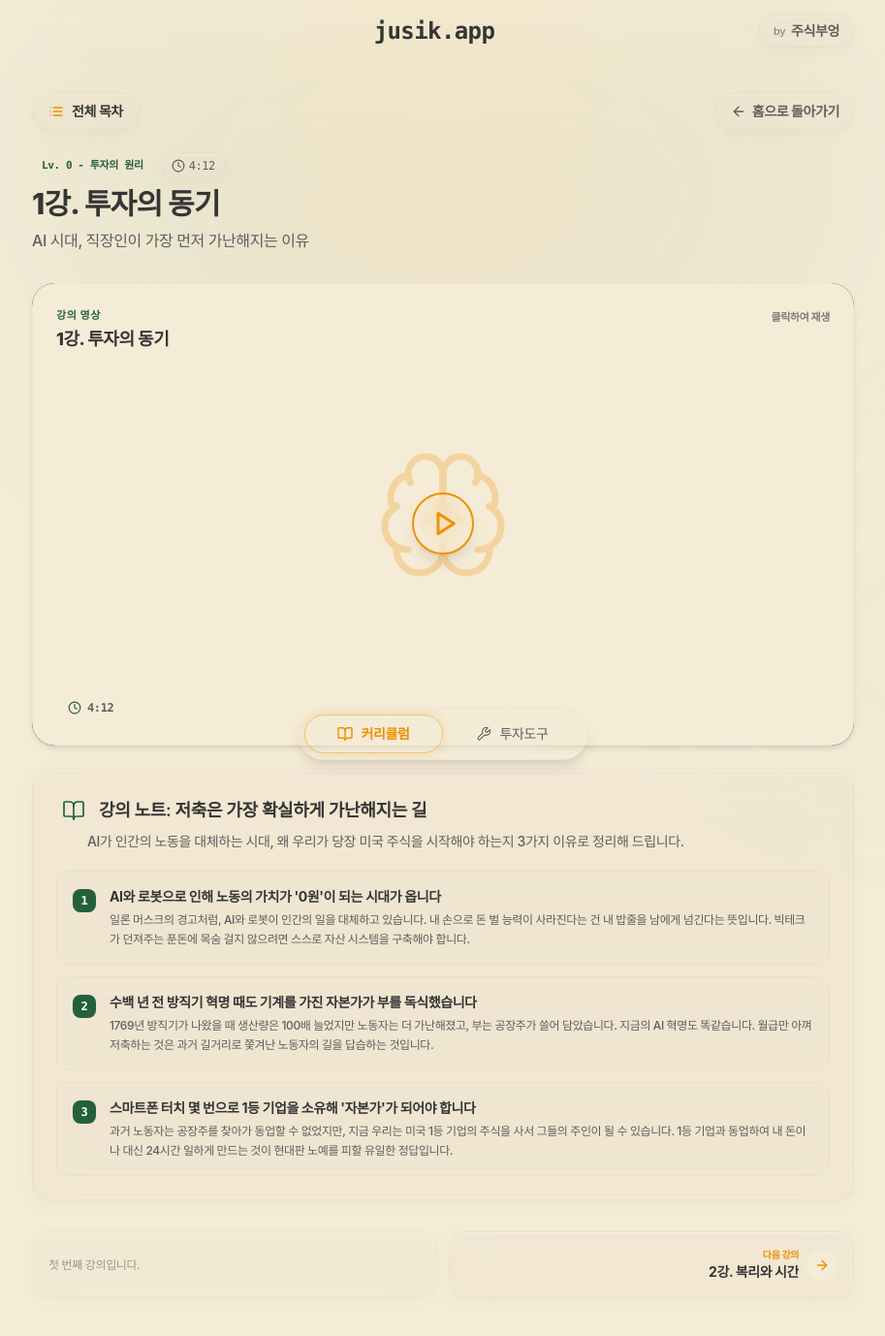
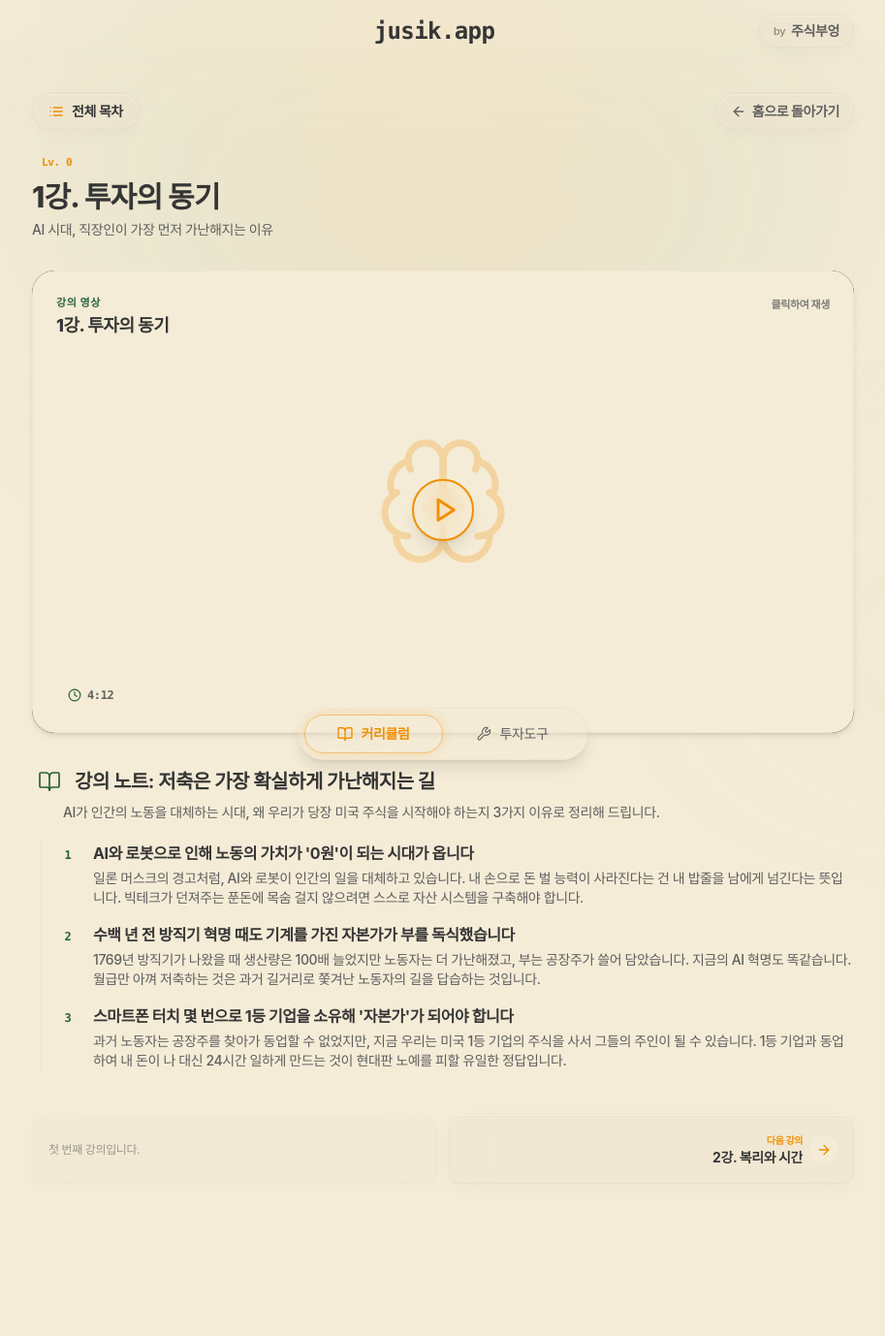
Before and after one commit to hajooi/jusik-app, a Next.js app: page /lesson/lv0-1 in a window 1280 px wide. Shown: the top 1378 px of the page at 97% size, without its empty margins (183-1096 px from the left). Built offline with nearby package versions, Linux system fonts and the light colour scheme.

Commit message:
Apply de-boxing layout, article style lesson page, and softened play icon highlights

```diff
--- a/src/app/lesson/[id]/page.tsx
+++ b/src/app/lesson/[id]/page.tsx
@@ -58,22 +58,18 @@ export default function LessonDetailPage({ params }: { params: { id: string } })
         {/* Main Content Column */}
         <div className="space-y-6 min-w-0">
 
-          {/* Header Info */}
-          <div className="space-y-2 pb-2">
+          {/* Modern Minimal Header Info */}
+          <div className="space-y-1.5 pb-2">
             <div className="flex items-center gap-2">
-              <span className="text-[11px] font-extrabold px-2.5 py-0.5 rounded-full bg-[var(--accent-green)]/15 text-[var(--accent-green)] font-mono">
-                Lv. {level.levelNumber} - {level.badgeText}
-              </span>
-              <span className="flex items-center gap-1 text-xs text-[var(--text-secondary)] glass-card px-2.5 py-1 rounded-full font-mono shadow-2xs">
-                <Clock className="w-3.5 h-3.5" />
-                {lesson.duration}
+              <span className="text-[11px] font-bold px-2.5 py-0.5 rounded-full bg-[var(--accent-orange)]/15 text-[var(--accent-orange)] font-mono">
+                Lv. {level.levelNumber}
               </span>
             </div>
             <h1 className="text-2xl sm:text-3xl font-extrabold text-[var(--text-primary)] tracking-tight">
               {lesson.title}
             </h1>
             {lesson.subtitle && (
-              <p className="text-sm sm:text-base text-[var(--text-secondary)] font-medium">
+              <p className="text-xs sm:text-sm text-[var(--text-secondary)] font-medium">
                 {lesson.subtitle}
               </p>
             )}
@@ -95,14 +91,14 @@ export default function LessonDetailPage({ params }: { params: { id: string } })
                   return (
                     <div
                       key={index}
-                      className="glass-card p-5 sm:p-6 rounded-2xl space-y-4 shadow-2xs"
+                      className="space-y-4 py-2"
                     >
                       <div className="space-y-1">
                         <div className="flex items-center gap-2">
                           <span className="p-1.5 rounded-xl bg-[var(--accent-green)]/15 text-[var(--accent-green)]">
                             <BookOpen className="w-4.5 h-4.5 stroke-[1.7]" />
                           </span>
-                          <h3 className="text-base sm:text-lg font-semibold tracking-[-0.02em] text-[var(--text-primary)]">
+                          <h3 className="text-lg sm:text-xl font-bold tracking-tight text-[var(--text-primary)]">
                             {module.title}
                           </h3>
                         </div>
@@ -113,21 +109,21 @@ export default function LessonDetailPage({ params }: { params: { id: string } })
                         )}
                       </div>
 
-                      {/* Step Cards Stack */}
-                      <div className="space-y-3 pt-1">
+                      {/* Pure Article Style Step Stack with Soft Translucent Accent Line */}
+                      <div className="space-y-4 pt-1 pl-2 border-l border-[var(--border-color)] ml-2">
                         {module.steps.map((step) => (
                           <div
                             key={step.stepNumber}
-                            className="bg-[var(--bg-main)]/60 backdrop-blur-md p-4 sm:p-4.5 rounded-xl flex items-start gap-3.5 border border-[var(--border-color)] shadow-2xs"
+                            className="flex items-start gap-3.5 pl-2"
                           >
-                            <div className="w-6 h-6 rounded-lg bg-[var(--accent-green)] text-white flex items-center justify-center font-bold text-xs shrink-0 font-mono shadow-2xs mt-0.5">
+                            <div className="w-6 h-6 rounded-full bg-[var(--accent-green)]/15 text-[var(--accent-green)] flex items-center justify-center font-bold text-xs shrink-0 font-mono mt-0.5">
                               {step.stepNumber}
                             </div>
                             <div className="space-y-1 min-w-0 flex-1">
-                              <h4 className="text-sm font-bold text-[var(--text-primary)]">
+                              <h4 className="text-base font-bold text-[var(--text-primary)]">
                                 {step.title}
                               </h4>
-                              <p className="text-xs text-[var(--text-secondary)] leading-relaxed font-medium">
+                              <p className="text-xs sm:text-sm text-[var(--text-secondary)] leading-relaxed font-medium">
                                 {step.description}
                               </p>
                             </div>
@@ -142,14 +138,14 @@ export default function LessonDetailPage({ params }: { params: { id: string } })
                   return (
                     <div
                       key={index}
-                      className="glass-card p-5 sm:p-6 rounded-2xl space-y-4 shadow-2xs"
+                      className="space-y-4 py-2"
                     >
                       <div className="space-y-1">
                         <div className="flex items-center gap-2">
                           <span className="p-1.5 rounded-xl bg-[var(--accent-orange)]/15 text-[var(--accent-orange)]">
                             <ExternalLink className="w-4.5 h-4.5 stroke-[1.7]" />
                           </span>
-                          <h3 className="text-base sm:text-lg font-semibold tracking-[-0.02em] text-[var(--text-primary)]">
+                          <h3 className="text-lg sm:text-xl font-bold tracking-tight text-[var(--text-primary)]">
                             {module.title}
                           </h3>
                         </div>
@@ -161,7 +157,7 @@ export default function LessonDetailPage({ params }: { params: { id: string } })
                       </div>
 
                       {/* Resource Links Stack */}
-                      <div className="space-y-2.5 pt-1">
+                      <div className="space-y-2 pt-1">
                         {module.links.map((link, linkIdx) => {
                           const isExt = link.url.startsWith('http');
                           return (
@@ -174,7 +170,7 @@ export default function LessonDetailPage({ params }: { params: { id: string } })
                             >
                               <div className="space-y-0.5 min-w-0 flex-1 pr-3">
                                 <div className="flex items-center gap-2">
-                                  <span className="text-xs sm:text-sm font-bold text-[var(--text-primary)] group-hover:text-[var(--accent-orange)] transition-colors truncate">
+                                  <span className="text-sm sm:text-base font-bold text-[var(--text-primary)] group-hover:text-[var(--accent-orange)] transition-colors truncate">
                                     {link.label}
                                   </span>
                                 </div>
@@ -199,7 +195,7 @@ export default function LessonDetailPage({ params }: { params: { id: string } })
                   return (
                     <div
                       key={index}
-                      className="relative overflow-hidden glass-card p-5 sm:p-6 rounded-2xl shadow-2xs space-y-4"
+                      className="relative overflow-hidden glass-card p-5 sm:p-6 rounded-2xl shadow-2xs space-y-4 my-2"
                     >
                       <div className="absolute -top-10 -right-10 w-40 h-40 bg-[var(--accent-orange)]/15 rounded-full blur-2xl pointer-events-none" />
 
@@ -210,7 +206,7 @@ export default function LessonDetailPage({ params }: { params: { id: string } })
                               {module.badge}
                             </span>
                           )}
-                          <h3 className="text-base sm:text-lg font-semibold tracking-[-0.02em] text-[var(--text-primary)]">
+                          <h3 className="text-base sm:text-lg font-bold tracking-tight text-[var(--text-primary)]">
                             {module.title}
                           </h3>
                           <p className="text-xs sm:text-sm text-[var(--text-secondary)] font-medium leading-relaxed">
@@ -249,13 +245,13 @@ export default function LessonDetailPage({ params }: { params: { id: string } })
             </div>
           )}
 
-          {/* Navigation Buttons */}
-          <div className="pt-2">
+          {/* Navigation Buttons - Clean Modern Floating Cards */}
+          <div className="pt-4">
             <div className="grid grid-cols-1 sm:grid-cols-2 gap-3">
               {prevLesson ? (
                 <Link
                   href={`/lesson/${prevLesson.id}`}
-                  className="flex items-center gap-3 p-4 rounded-2xl glass-card glass-card-hover transition-all duration-300 text-left group shadow-2xs active:scale-[0.98]"
+                  className="flex items-center gap-3 p-3.5 sm:p-4 rounded-xl glass-card glass-card-hover transition-all duration-300 text-left group shadow-2xs active:scale-[0.98]"
                 >
                   <ArrowLeft className="w-4 h-4 text-[var(--text-secondary)] group-hover:text-[var(--accent-orange)] group-hover:-translate-x-1 transition-all" />
                   <div className="min-w-0 flex-1">
@@ -266,7 +262,7 @@ export default function LessonDetailPage({ params }: { params: { id: string } })
                   </div>
                 </Link>
               ) : (
-                <div className="p-4 rounded-2xl glass-card opacity-60 text-[var(--text-secondary)] text-xs flex items-center">
+                <div className="p-3.5 sm:p-4 rounded-xl glass-card opacity-60 text-[var(--text-secondary)] text-xs flex items-center">
                   첫 번째 강의입니다.
                 </div>
               )}
@@ -274,7 +270,7 @@ export default function LessonDetailPage({ params }: { params: { id: string } })
               {nextLesson ? (
                 <Link
                   href={`/lesson/${nextLesson.id}`}
-                  className="flex items-center justify-between p-4 rounded-2xl glass-card glass-card-hover transition-all duration-300 text-right group shadow-2xs active:scale-[0.98]"
+                  className="flex items-center justify-between p-3.5 sm:p-4 rounded-xl glass-card glass-card-hover transition-all duration-300 text-right group shadow-2xs active:scale-[0.98]"
                 >
                   <div className="min-w-0 flex-1">
                     <span className="text-[10px] font-bold text-[var(--accent-orange)] block">다음 강의</span>
@@ -282,12 +278,12 @@ export default function LessonDetailPage({ params }: { params: { id: string } })
                       {nextLesson.title}
                     </span>
                   </div>
-                  <div className="w-8 h-8 rounded-full bg-[var(--bg-main)] group-hover:bg-[var(--accent-orange)]/20 flex items-center justify-center shrink-0 ml-2 group-hover:translate-x-1 transition-all">
+                  <div className="w-7 h-7 rounded-full bg-[var(--bg-main)] group-hover:bg-[var(--accent-orange)]/20 flex items-center justify-center shrink-0 ml-2 group-hover:translate-x-1 transition-all">
                     <ArrowRight className="w-4 h-4 text-[var(--accent-orange)]" />
                   </div>
                 </Link>
               ) : (
-                <div className="p-4 rounded-2xl glass-card opacity-60 text-[var(--text-secondary)] text-xs flex items-center justify-end">
+                <div className="p-3.5 sm:p-4 rounded-xl glass-card opacity-60 text-[var(--text-secondary)] text-xs flex items-center justify-end">
                   마지막 강의입니다.
                 </div>
               )}
--- a/src/app/page.tsx
+++ b/src/app/page.tsx
@@ -5,16 +5,14 @@ export default function HomePage() {
 
   return (
     <div className="max-w-4xl mx-auto px-4 sm:px-6 py-6 sm:py-8 space-y-6">
-      {/* Consistent Animated Dynamic AI Gradient Hero Banner */}
-      <div className="relative rounded-2xl overflow-hidden p-5 sm:p-6 animated-mesh-bg shadow-2xs">
-        <div className="relative z-10 flex flex-col gap-1">
-          <h1 className="text-xl sm:text-2xl font-bold tracking-tight text-[var(--text-primary)]">
-            커리큘럼
-          </h1>
-          <p className="text-xs sm:text-sm text-[var(--text-secondary)] font-medium">
-            초보자도 쉽게 따라 하는 단계별 주식 강의입니다.
-          </p>
-        </div>
+      {/* De-boxed Clean Minimal Hero Banner */}
+      <div className="py-2 px-1 space-y-1">
+        <h1 className="text-2xl sm:text-3xl font-extrabold tracking-tight text-[var(--text-primary)]">
+          커리큘럼
+        </h1>
+        <p className="text-xs sm:text-sm text-[var(--text-secondary)] font-medium">
+          초보자도 쉽게 따라 하는 단계별 주식 강의입니다.
+        </p>
       </div>
 
       {/* Main Curriculum Accordion Section */}
--- a/src/app/tools/page.tsx
+++ b/src/app/tools/page.tsx
@@ -15,16 +15,14 @@ export default function ToolsPage() {
 
   return (
     <div className="max-w-4xl mx-auto px-4 sm:px-6 py-6 sm:py-8 space-y-6">
-      {/* Consistent Animated Dynamic AI Gradient Hero Banner */}
-      <div className="relative rounded-2xl overflow-hidden p-5 sm:p-6 animated-mesh-bg shadow-2xs">
-        <div className="relative z-10 flex flex-col gap-1">
-          <h1 className="text-xl sm:text-2xl font-bold tracking-tight text-[var(--text-primary)]">
-            투자도구
-          </h1>
-          <p className="text-xs sm:text-sm text-[var(--text-secondary)] font-medium">
-            성공적인 투자를 시작할 수 있도록 돕는 맞춤형 도구 모음입니다.
-          </p>
-        </div>
+      {/* De-boxed Clean Minimal Hero Banner */}
+      <div className="py-2 px-1 space-y-1">
+        <h1 className="text-2xl sm:text-3xl font-extrabold tracking-tight text-[var(--text-primary)]">
+          투자도구
+        </h1>
+        <p className="text-xs sm:text-sm text-[var(--text-secondary)] font-medium">
+          성공적인 투자를 시작할 수 있도록 돕는 맞춤형 도구 모음입니다.
+        </p>
       </div>
 
       <div className="grid grid-cols-1 md:grid-cols-2 gap-4">
--- a/src/components/Accordion.tsx
+++ b/src/components/Accordion.tsx
@@ -112,8 +112,8 @@ export default function Accordion({ levels }: AccordionProps) {
                         className="group flex items-center justify-between p-3.5 sm:p-4 rounded-2xl glass-card glass-card-hover transition-all duration-300 shadow-2xs active:scale-[0.98]"
                       >
                       <div className="flex items-center gap-3 min-w-0">
-                        <div className="w-8 h-8 sm:w-9 sm:h-9 rounded-xl bg-[var(--bg-main)] group-hover:bg-[var(--accent-orange)] text-[var(--text-secondary)] group-hover:text-white flex items-center justify-center shrink-0 transition-all duration-300 shadow-2xs group-hover:scale-105">
-                          <PlayCircle className="w-5 h-5 stroke-[2]" />
+                        <div className="w-8 h-8 sm:w-9 sm:h-9 rounded-xl bg-[var(--bg-main)] group-hover:bg-[var(--accent-orange)]/15 text-[var(--text-secondary)] group-hover:text-[var(--accent-orange)] flex items-center justify-center shrink-0 transition-all duration-300 shadow-2xs group-hover:scale-105">
+                          <PlayCircle className="w-5 h-5 stroke-[1.8]" />
                         </div>
                         <div className="min-w-0">
                           <div className="flex items-center gap-1.5 flex-wrap">
--- a/src/components/SidebarDrawer.tsx
+++ b/src/components/SidebarDrawer.tsx
@@ -78,10 +78,10 @@ export default function SidebarDrawer({ currentLessonId }: SidebarDrawerProps) {
                   >
                     <div className={`w-7 h-7 rounded-xl flex items-center justify-center shrink-0 transition-colors ${
                       isActive
-                        ? 'bg-[var(--accent-orange)] text-white shadow-xs'
+                        ? 'bg-[var(--accent-orange)]/20 text-[var(--accent-orange)] font-bold'
                         : 'bg-[var(--bg-main)] text-[var(--text-secondary)] group-hover:text-[var(--accent-orange)] group-hover:bg-[var(--accent-orange)]/10'
                     }`}>
-                      <PlayCircle className="w-4 h-4 stroke-[2.2]" />
+                      <PlayCircle className="w-4 h-4 stroke-[2]" />
                     </div>
 
                     <span className="truncate flex-1">{lesson.title}</span>
```
Also changed, not shown: .agents/skills/website-builder/SKILL.md.
